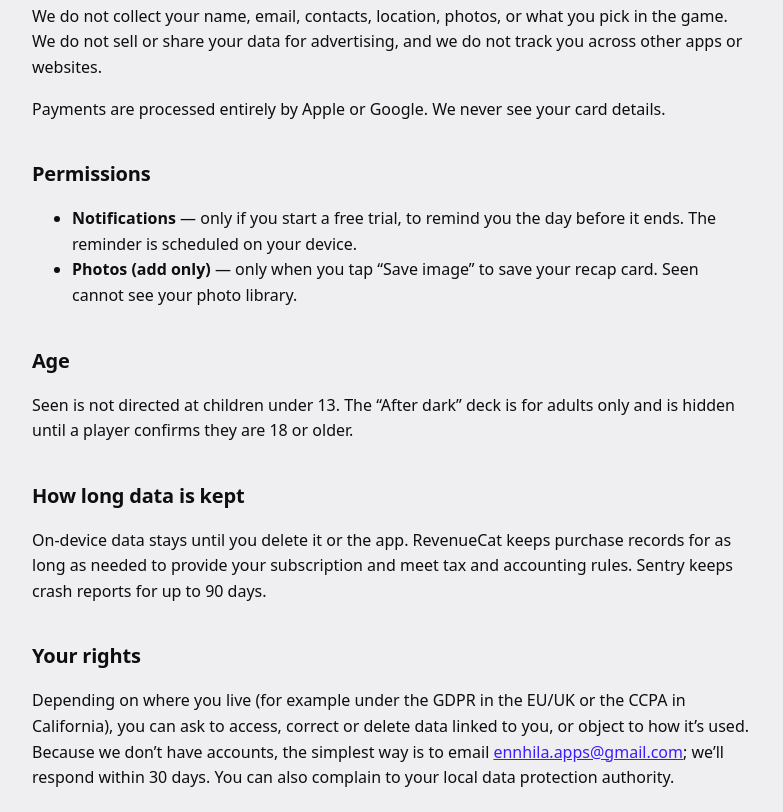
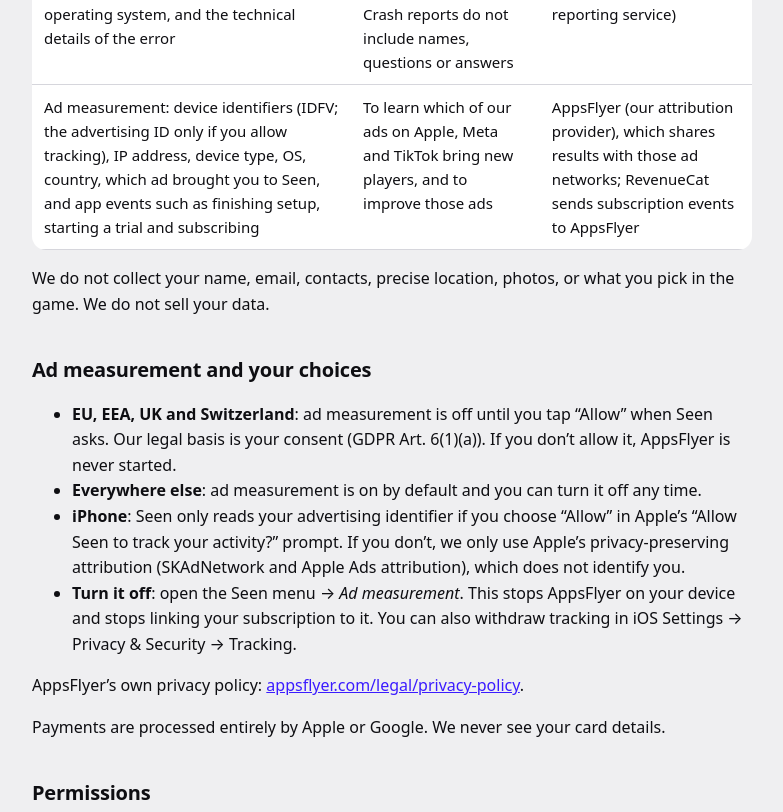
Before and after one commit to zbibaka/seen, a plain HTML site: page privacy.html in a window 1280 px wide. Shown: the part 748-1560 px from the top of the page, without its empty margins (248-1031 px from the left). Drawn offline with Linux system fonts and the light colour scheme.

Commit message:
Privacy policy: add AppsFlyer ad measurement, consent and opt-out

```diff
--- a/privacy.html
+++ b/privacy.html
@@ -22,9 +22,9 @@
 <main>
   <span class="tag">SEEN: WOULD YOU RATHER</span>
   <h1>Privacy Policy</h1>
-  <p class="sub">Effective 31 October 2026</p>
+  <p class="sub">Effective 22 November 2026</p>
 
-  <p>Seen is a party game. We built it so your game nights stay yours: there are no accounts, no ads and no tracking. This policy explains the small amount of data the app does handle and why.</p>
+  <p>Seen is a party game. We built it so your game nights stay yours: there are no accounts and no ads inside the app. We do advertise Seen on other apps, and we measure those ads only as described below. This policy explains the small amount of data the app does handle and why.</p>
   <p>“We” means ennhila, the developer of Seen. Contact us any time at <a href="mailto:ennhila.apps@gmail.com">ennhila.apps@gmail.com</a>.</p>
 
   <h2>What stays on your phone</h2>
@@ -35,8 +35,18 @@
     <tr><th>Data</th><th>Why</th><th>Who handles it</th></tr>
     <tr><td>Purchase and subscription status, an anonymous app user ID, device type, country/currency</td><td>To unlock the subscription, restore it on a new device, and offer trials and discounts you’re eligible for</td><td>Apple App Store / Google Play, and RevenueCat (our subscription service)</td></tr>
     <tr><td>Crash reports: app version, device model, operating system, and the technical details of the error</td><td>To find and fix bugs. Crash reports do not include names, questions or answers</td><td>Sentry (our crash reporting service)</td></tr>
+    <tr><td>Ad measurement: device identifiers (IDFV; the advertising ID only if you allow tracking), IP address, device type, OS, country, which ad brought you to Seen, and app events such as finishing setup, starting a trial and subscribing</td><td>To learn which of our ads on Apple, Meta and TikTok bring new players, and to improve those ads</td><td>AppsFlyer (our attribution provider), which shares results with those ad networks; RevenueCat sends subscription events to AppsFlyer</td></tr>
   </table>
-  <p>We do not collect your name, email, contacts, location, photos, or what you pick in the game. We do not sell or share your data for advertising, and we do not track you across other apps or websites.</p>
+  <p>We do not collect your name, email, contacts, precise location, photos, or what you pick in the game. We do not sell your data.</p>
+
+  <h2>Ad measurement and your choices</h2>
+  <ul>
+    <li><strong>EU, EEA, UK and Switzerland</strong>: ad measurement is off until you tap “Allow” when Seen asks. Our legal basis is your consent (GDPR Art. 6(1)(a)). If you don’t allow it, AppsFlyer is never started.</li>
+    <li><strong>Everywhere else</strong>: ad measurement is on by default and you can turn it off any time.</li>
+    <li><strong>iPhone</strong>: Seen only reads your advertising identifier if you choose “Allow” in Apple’s “Allow Seen to track your activity?” prompt. If you don’t, we only use Apple’s privacy-preserving attribution (SKAdNetwork and Apple Ads attribution), which does not identify you.</li>
+    <li><strong>Turn it off</strong>: open the Seen menu → <em>Ad measurement</em>. This stops AppsFlyer on your device and stops linking your subscription to it. You can also withdraw tracking in iOS Settings → Privacy &amp; Security → Tracking.</li>
+  </ul>
+  <p>AppsFlyer’s own privacy policy: <a href="https://www.appsflyer.com/legal/privacy-policy/">appsflyer.com/legal/privacy-policy</a>.</p>
   <p>Payments are processed entirely by Apple or Google. We never see your card details.</p>
 
   <h2>Permissions</h2>
@@ -49,7 +59,7 @@
   <p>Seen is not directed at children under 13. The “After dark” deck is for adults only and is hidden until a player confirms they are 18 or older.</p>
 
   <h2>How long data is kept</h2>
-  <p>On-device data stays until you delete it or the app. RevenueCat keeps purchase records for as long as needed to provide your subscription and meet tax and accounting rules. Sentry keeps crash reports for up to 90 days.</p>
+  <p>On-device data stays until you delete it or the app. RevenueCat keeps purchase records for as long as needed to provide your subscription and meet tax and accounting rules. Sentry keeps crash reports for up to 90 days. AppsFlyer keeps ad measurement data for as long as set in our AppsFlyer account and its standard retention terms; you can ask us to delete it.</p>
 
   <h2>Your rights</h2>
   <p>Depending on where you live (for example under the GDPR in the EU/UK or the CCPA in California), you can ask to access, correct or delete data linked to you, or object to how it’s used. Because we don’t have accounts, the simplest way is to email <a href="mailto:ennhila.apps@gmail.com">ennhila.apps@gmail.com</a>; we’ll respond within 30 days. You can also complain to your local data protection authority.</p>
```
